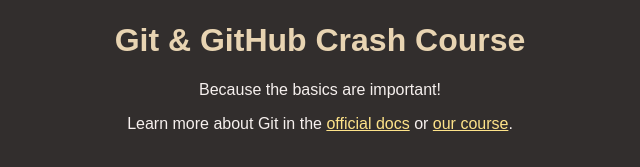
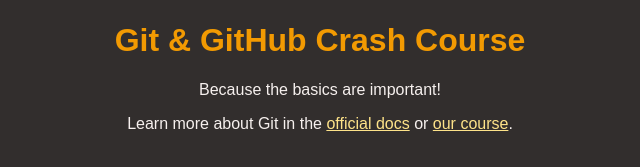
Before and after one commit to reenkumar2023/github-crash-course, a plain HTML site: page index.html in a window 1280 px wide. Shown: the part 147-314 px from the top of the page, without its empty margins (320-960 px from the left). Drawn offline with Linux system fonts and the light colour scheme.

Commit message:
changed title color

```diff
--- a/styles.css
+++ b/styles.css
@@ -17,7 +17,7 @@ body {
 }
 
 h1 {
-  color: #e8d4b2;
+  color: #f29a02;
 }
 
 a {
```
